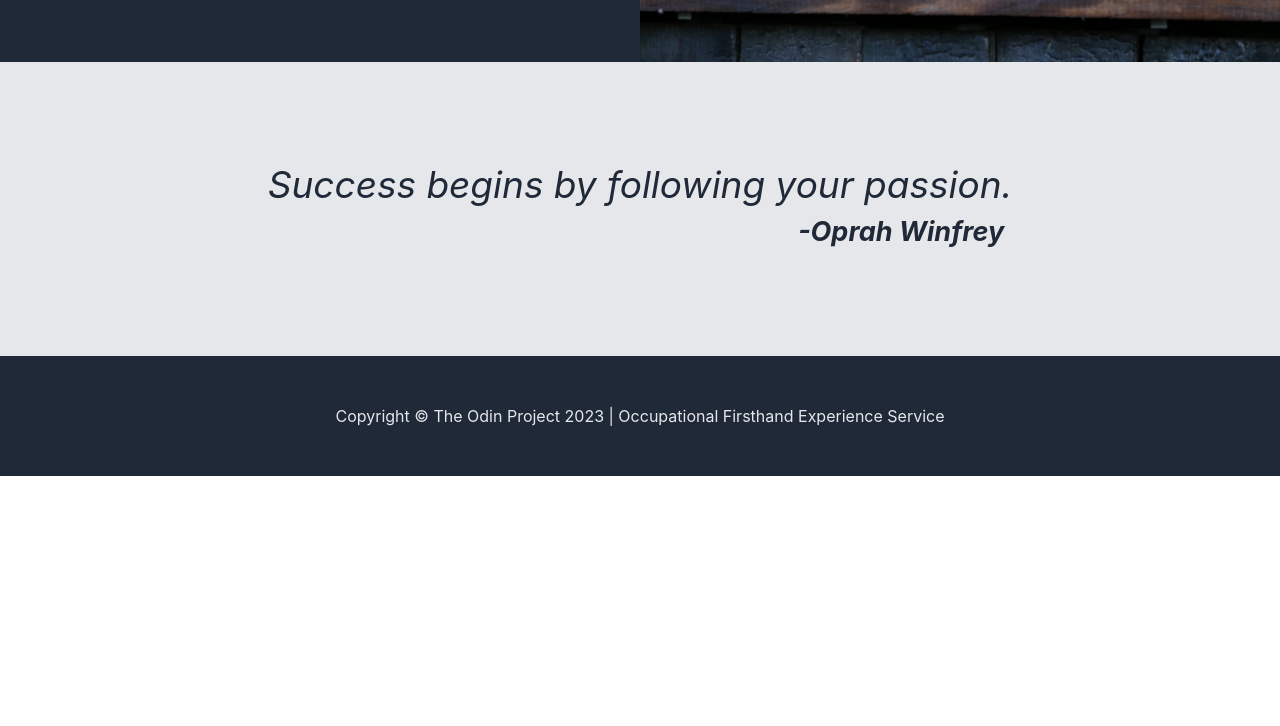
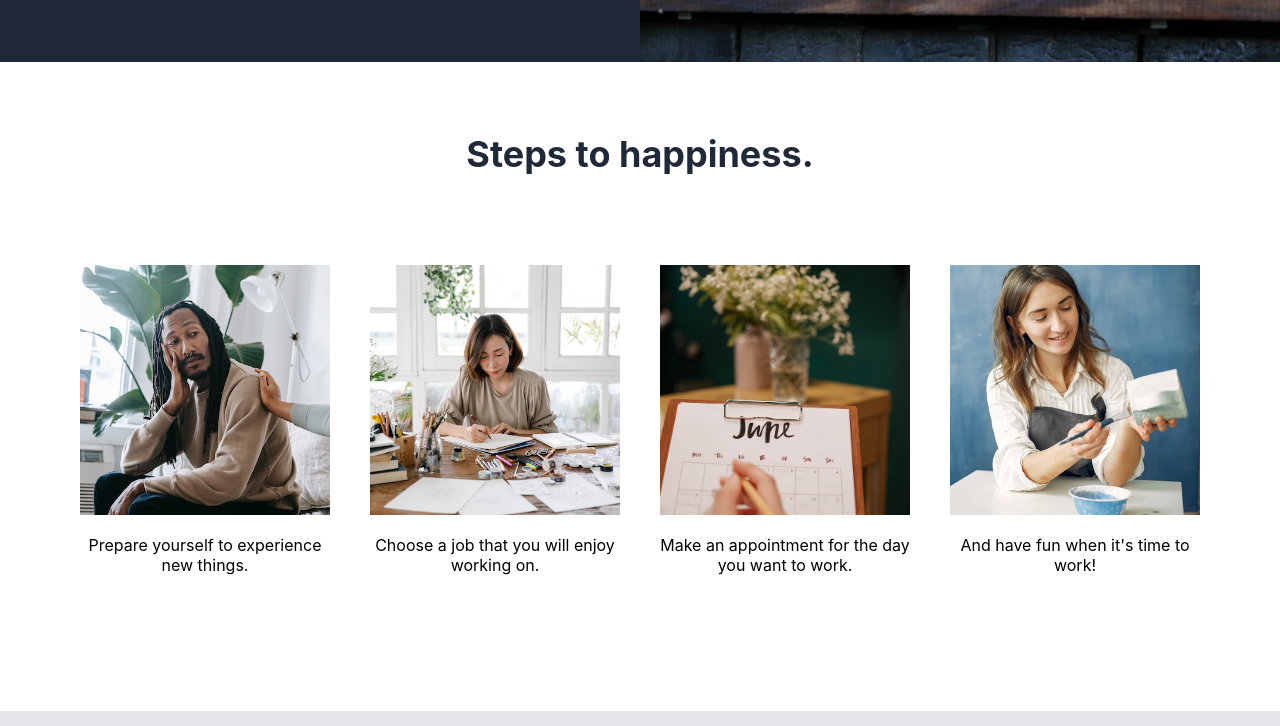
Before and after one commit to tatkaciran/odin-landing-page-project, a plain HTML site: page index.html in a window 1280 px wide. Shown: the part 394-1120 px from the top of the page. Before the commit the page ends 870 px from the top, so only its background shows below. Drawn offline with Linux system fonts and the light colour scheme.

Commit message:
Update info section
The section with class "info" has been successfully modified. The title "Steps to happiness." has been added with appropriate styling. The steps for happiness, along with their respective images and descriptions, have been added in a visually pleasing format. The CSS styles implemented correctly.

```diff
--- a/index.html
+++ b/index.html
@@ -40,7 +40,48 @@
                     />
                 </section>
             </div>
-            <section class="info"></section>
+            <section class="info">
+                <h2 class="info-title">Steps to happiness.</h2>
+                <div class="info-steps">
+                    <div class="info-step">
+                        <div class="info-step-header">
+                            <img
+                                src="assets/info/1.jpg"
+                                alt=""
+                            />
+                        </div>
+                        <p>Prepare yourself to experience new things.</p>
+                    </div>
+                    <div class="info-step">
+                        <div class="info-step-header">
+                            <img
+                                src="assets/info/2.jpg"
+                                alt=""
+                            />
+                        </div>
+                        <p>Choose a job that you will enjoy working on.</p>
+                    </div>
+                    <div class="info-step">
+                        <div class="info-step-header">
+                            <img
+                                src="assets/info/3.jpg"
+                                alt=""
+                            />
+                        </div>
+                        <p>Make an appointment for the day you want to work.</p>
+                    </div>
+                    <div class="info-step">
+                        <div class="info-step-header">
+                            <img
+
+                                src="assets/info/4.jpg"
+                                alt=""
+                            />
+                        </div>
+                        <p>And have fun when it's time to work!</p>
+                    </div>
+                </div>
+            </section>
             <section class="inspiration">
                 <div>
                     <p>Success begins by following your passion.</p>
--- a/style.css
+++ b/style.css
@@ -105,6 +105,40 @@ footer {
     justify-content: center;
 }
 
+.info {
+    padding-bottom: 100px ;
+}
+
+.info-title {
+    text-align: center;
+    padding: 40px 16px;
+    font-size: 36px;
+    font-weight: 700;
+    color: #1f2937;
+}
+.info-steps {
+    display: flex;
+    justify-content: center;
+    flex-wrap: wrap;
+}
+.info-step {
+    margin: 20px;
+    width: 250px;
+    text-align: center;
+}
+.info-step-header > img {
+    height: 250px;
+    width: 250px;
+    object-fit: cover;
+}
+
+.info-step:last-child img {
+    object-position: right;
+}
+.info-step:first-child img {
+    object-position: left;
+}
+
 @media only screen and (max-width: 480px) {
     header {
         flex-direction: column;
```
Also changed, not shown: assets/info/1.jpg (added), assets/info/2.jpg (added), assets/info/3.jpg (added), assets/info/4.jpg (added), 1 other file.
